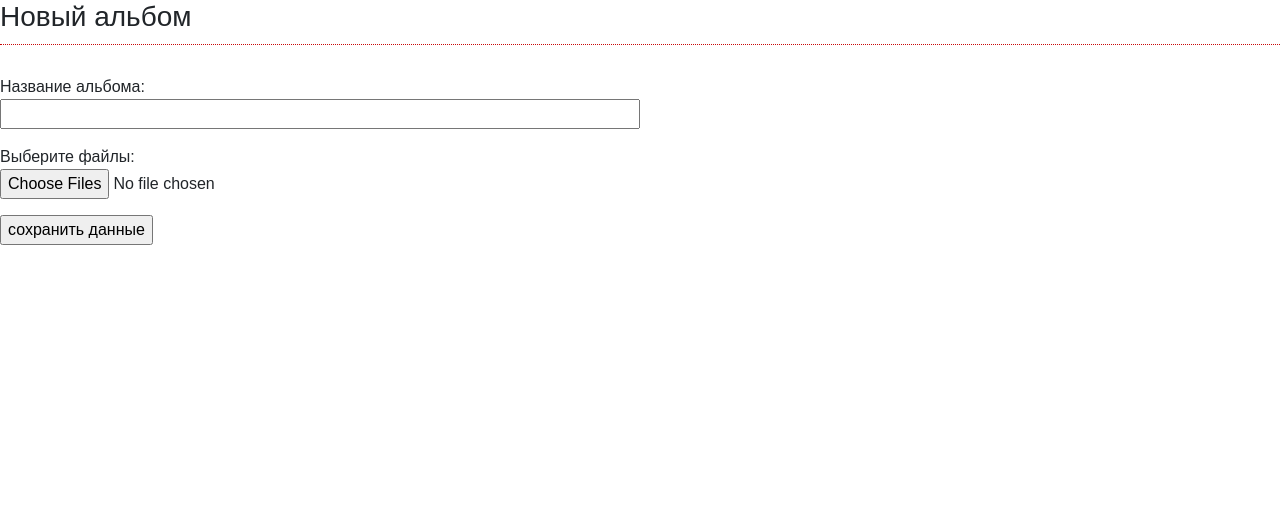
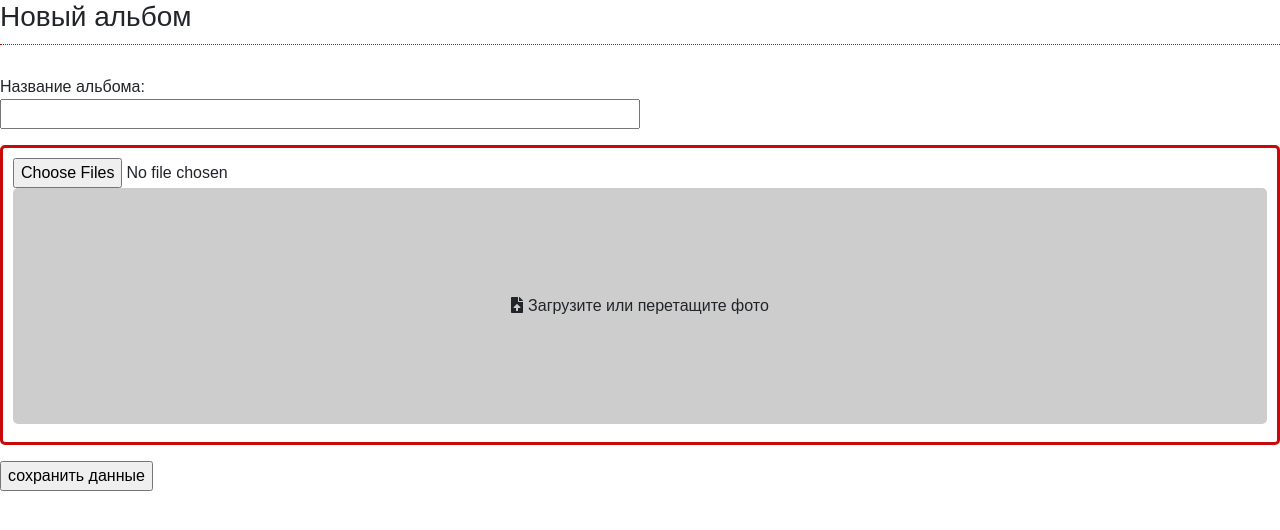
Before and after one commit to baglansariev/test-drive, a PHP site: template application/views/Account/upload.php in a window 1280 px wide. Shown: the top 530 px of the page. Run offline with PHP 8.4, Linux system fonts and the light colour scheme; the template is opened without the code that fills it, so the values that code supplies are empty; some libraries are stand-ins or nearby versions; some web fonts are replaced.

Commit message:
Загрузка файлов no: 2

```diff
--- a/application/controllers/account/upload.php
+++ b/application/controllers/account/upload.php
@@ -6,9 +6,9 @@
     {
         public function index()
         {
-//            if($this->request->has('album_files', 'files')){
-//                devPrint($this->request->files['album_files']);
-//            }
+            if($this->request->has('album_files', 'files')){
+                devPrint($this->request->files['album_files']);
+            }
             return $this->load->view('Account/upload');
         }
     }
--- a/application/views/Account/column_left.php
+++ b/application/views/Account/column_left.php
@@ -24,7 +24,7 @@
     </a>
 </ul>
 <div class="photo-add-link">
-    <a href="/upload" class="photo-add btn-danger">Добавить альбом</a>
+    <a href="/new-album" class="photo-add btn-danger">Добавить альбом</a>
 </div>
 
 <script type="text/javascript">
--- a/application/views/Account/upload.php
+++ b/application/views/Account/upload.php
@@ -1,28 +1,102 @@
 <h3 class="account-page-title">Новый альбом</h3>
 <div class="account-page-content">
-    <form action="" method="post" enctype="multipart/form-data">
+    <form class="file-form" action="" method="post" enctype="multipart/form-data">
         <p class="account-form-block">
             Название альбома:
             <input name="album_name" type="text" value="">
         </p>
-        <p class="account-form-block">
-            Выберите файлы:
-            <input name="album_files" type="file" multiple>
+        <p class="account-file-block">
+            <input id="file-upload" name="album_files[]" type="file" multiple>
+            <label class="file-upload-label" for="file-upload">
+                <span>
+                    <i class="fas fa-file-upload"></i>Загрузите или перетащите фото
+                </span>
+            </label>
         </p>
         <input id="album_btn" type="submit" value="сохранить данные">
     </form>
 </div>
+<style>
+    .account-file-block{
+        display: flex;
+        flex-direction: column;
+        width: 100%;
+        height: 300px;
+        border: 3px solid #c90909;
+        -webkit-border-radius: 5px;
+        -moz-border-radius: 5px;
+        border-radius: 5px;
+        padding: 10px;
+    }
+    /*#file-upload{*/
+    /*    position: absolute;*/
+    /*    overflow: hidden;*/
+    /*    width: 0.1px;*/
+    /*    height: 0.1px;*/
+    /*}*/
+    .file-upload-label{
+        width: 100%;
+        height: 100%;
+        background-color: #cdcdcd;
+        -webkit-border-radius: 5px;
+        -moz-border-radius: 5px;
+        border-radius: 5px;
+        padding: 10px;
+        display: flex;
+        flex-direction: column;
+        align-items: center;
+        justify-content: center;
+        cursor: pointer;
+    }
+    .fa-file-upload{
+        margin-right: 5px;
+    }
+</style>
+<script>
+    var isAdvancedUpload = function() {
+        var div = document.createElement('div');
+        return (('draggable' in div) || ('ondragstart' in div && 'ondrop' in div)) && 'FormData' in window && 'FileReader' in window;
+    };
+    var fileUploadLabel = $('.file-upload-label');
 
-<script>
+    if(isAdvancedUpload){
+        var droppedFiles = false;
+
+        fileUploadLabel.on('drag dragstart dragend dragover dragenter dragleave drop', function(e) {
+            e.preventDefault();
+            e.stopPropagation();
+        }).on('dragover dragenter', function() {
+                $('.file-upload-label').css('background-color', '#fff');
+            })
+            .on('dragleave dragend drop', function() {
+                $('.file-upload-label').css('background-color', '#cdcdcd');
+            })
+            .on('drop', function(e) {
+                droppedFiles = e.originalEvent.dataTransfer.files;
+
                 $('#album_btn').click(function (e) {
                     e.preventDefault();
-        let formData = new FormData();
+
+                    if(droppedFiles){
+                        var ajaxData = {
+                            // album_name: $('[name=album_name]').val(),
+                            // album_files: droppedFiles[0],
+                        };
+                        // console.log(ajaxData);
+                        // console.log(droppedFiles);
+                        // droppedFiles.each(function () {
+                        //
+                        // })
 
                         $.ajax({
                             type: "POST",
                             url: "/upload",
-            data: formData,
+                            data: {
+                                'album_files' : droppedFiles[0],
+                            },
                             cache: false,
+                            contentType: false,
+                            processData: false,
                             // dataType: "json",
                             success: function (ans) {
                                 // console.log($("[name=album_name]").val());
@@ -32,5 +106,51 @@
                                 console.log(ans);
                             }
                         });
+                    }
+                });
+            });
+        // if(droppedFiles){
+        // console.log(droppedFiles);
+        // }
+    }
+
+    $('#album_btn').click(function (e) {
+        if(!droppedFiles){
+            e.preventDefault();
+            console.log($('#file-upload').prop('files'));
+        }
+
+        // var fileForm = $('.file-form');
+        // var ajaxData = new FormData(fileForm.get(0));
+        // $.each(e.originalEvent.dataTransfer.files, function(i, file) {
+        //     ajaxData.append( i, file );
+        // });
+
+        // console.log(e.originalEvent.dataTransfer.files);
+        // var formData = {
+        //     album_name :  $('[name=album_name]').val(),
+        //     album_files : $('[name=album_files]').prop('files')[0],
+        // };
+        // formData.append('file', file_data);
+
+        // $.ajax({
+        //     type: "POST",
+        //     url: "/upload",
+        //     data: {
+        //         album_name :  $('[name=album_name]').val(),
+        //         album_files : $('[name=album_files]').prop('files')[0],
+        //     },
+        //     cache: false,
+        //     contentType: false,
+        //     processData: false,
+        //     // dataType: "json",
+        //     success: function (ans) {
+        //         // console.log($("[name=album_name]").val());
+        //         console.log(ans);
+        //     },
+        //     error: function (ans) {
+        //         console.log(ans);
+        //     }
+        // });
     });
 </script>
```
Also changed, not shown: application/controllers/AccountController.php (+4 -4 lines). Lines whose indentation alone changed are shown as unchanged.
